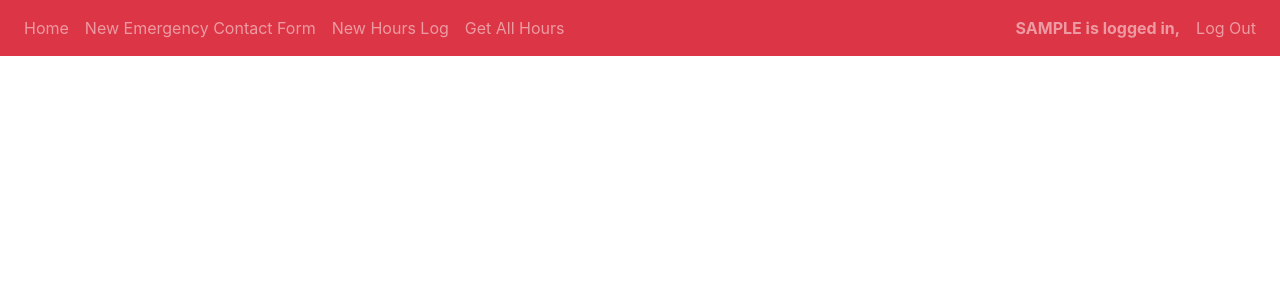
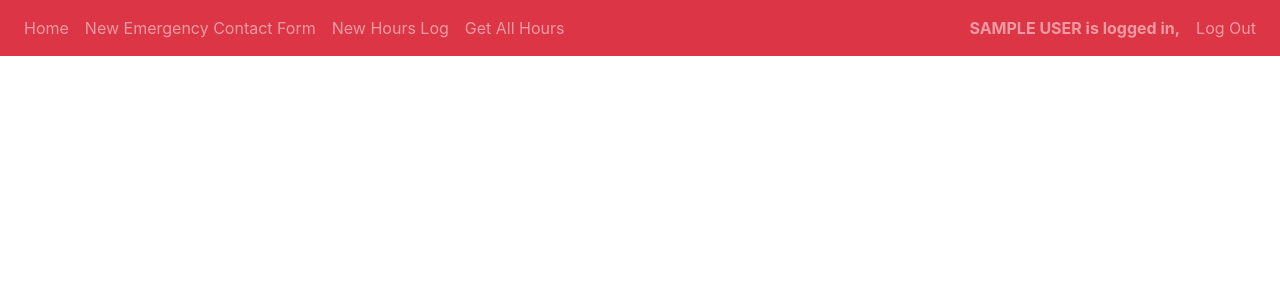
Before and after one commit to CRSantiago/Django-Volunteer-Portal, a Django app: page / in a window 1280 px wide. Shown: the top 300 px of the page. Run offline with Django 3.2, Linux system fonts and the light colour scheme; the visitor is signed in with stand-in values (Sample User, id 1); data that the repository does not hold is empty; some libraries are stand-ins or nearby versions.

Commit message:
Navbar Update

```diff
--- a/templates/navbar.html
+++ b/templates/navbar.html
@@ -17,7 +17,7 @@
     </ul>
     <ul class='navbar-nav ml-auto'>
         <li class='nav-item'>
-            <a href="#" class='nav-link font-weight-bold'>{{user.username|upper}} is logged in, </a>
+            <a href="#" class='nav-link font-weight-bold'>{{user.first_name|upper}} {{user.last_name|upper}} is logged in, </a>
         </li>
         <li class='nav-item'>
             <a href="/logout" class='nav-link'>Log Out</a>
```
